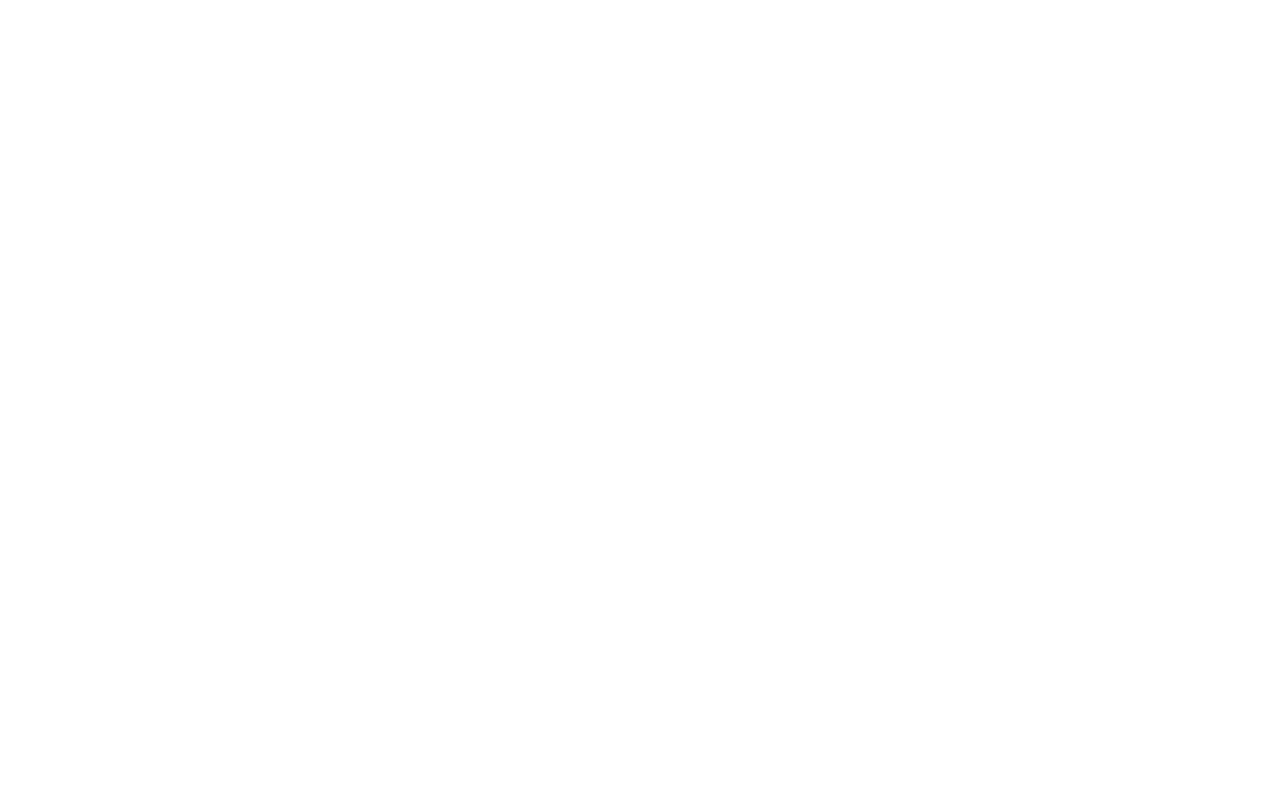
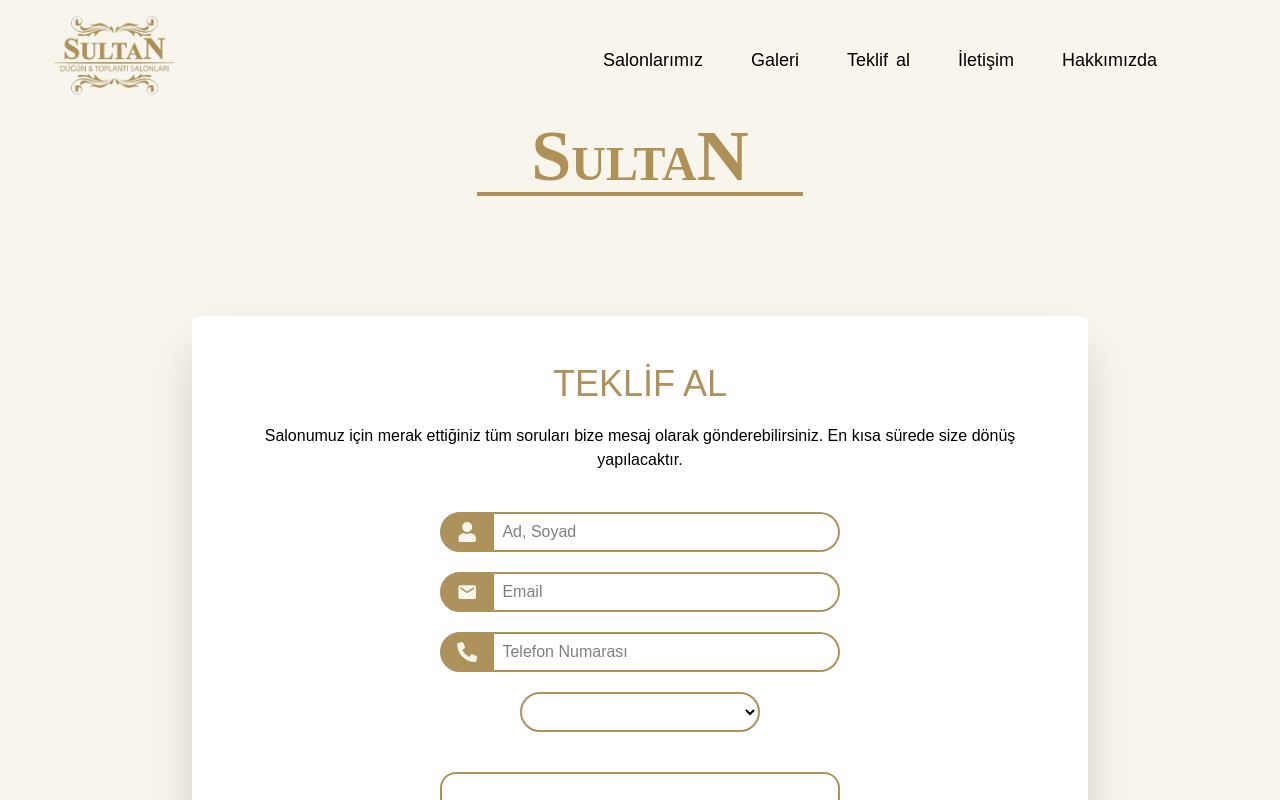
Before and after one commit to Vi303832/Sultan, a React (Vite) app: page /Teklif in a window 1280 px wide. Before the commit this address had no page. Shown: the top 800 px of the page. Built offline with nearby package versions, Linux system fonts and the light colour scheme.

Commit message:
Teklif Al Sayfası

```diff
--- a/src/App.jsx
+++ b/src/App.jsx
@@ -39,6 +39,13 @@
           </Layout >
 
         } />
+        <Route path="/Teklif" element={
+
+          <Layout >
+            <Teklif />
+          </Layout >
+
+        } />
 
 
       </Routes>
--- a/src/Sayfalar/Anasayfa.jsx
+++ b/src/Sayfalar/Anasayfa.jsx
@@ -35,7 +35,7 @@
     let navigate = useNavigate()
 
     return (
-        <div className='w-[100%] overflow-hidden relative min-h-screen '>
+        <div className='w-[100%] overflow-hidden relative min-h-screen bg-beyaz '>
             <img className='-rotate-45 -top-10 -left-16 absolute ' src={Heroicon} />
 
             <div className='mt-[15vh] flex justify-center items-center h-[80vh]'>
--- a/src/Sayfalar/Teklif.jsx
+++ b/src/Sayfalar/Teklif.jsx
@@ -1,8 +1,79 @@
 import React from 'react'
+import { FaUser } from "react-icons/fa";
+import { IoMdMail } from "react-icons/io";
+import { FaPhoneAlt } from "react-icons/fa";
+
 
 function Teklif() {
     return (
-        <div>Teklif</div>
+        <div className='min-h-[100vh] bg-beyaz'>
+
+            <div className='pt-[15vh] flex justify-center items-center flex-col gap-3 pb-30'>
+                <div className='text-sertaltin text-5xl font-scheherazade flex flex-col items-center font-bold'>
+                    <div className='font-bold'>
+                        <span className='text-7xl'>S</span>ULTA
+                        <span className='text-7xl'>N</span>
+                    </div>
+                    <div className='w-full flex flex-col items-center'>
+                        <hr className='text-center w-[150%]' />
+                        <hr className='text-center w-[150%]' />
+                        <hr className='text-center w-[150%]' />
+                        <hr className='text-center w-[150%]' />
+                    </div>
+                </div>
+
+            </div>
+            <div className='min-h-[60vh] flex  justify-center items-center pb-20 font-arial '>
+                <div className='bg-white w-[70%] mx-auto flex rounded-lg shadow-2xl justify-center items-center flex-col gap-10 p-12 max-md:w-full max-md:mx-5'>
+                    <div className='flex flex-col justify-center items-center gap-5'>
+                        <div className='text-4xl text-altin text-center'>TEKLİF AL</div>
+                        <div className='text-center'>Salonumuz için merak ettiğiniz tüm soruları bize mesaj olarak gönderebilirsiniz. En kısa sürede size dönüş yapılacaktır.
+
+                        </div>
+                    </div>
+                    <div className='flex flex-col gap-5 w-full items-center '>
+                        <div className='w-[50%] max-md:w-[70%]  h-10 flex justify-center items-center '><FaUser className='border-2 text-beyaz border-altin  bg-altin rounded-l-4xl h-10 w-[15%] p-2' /><input type='text' placeholder='Ad, Soyad' className=' outline-0  w-full h-full border-b-2 pl-2 border-altin  border-t-2 border-r-2 rounded-r-4xl' /></div>
+                        <div className='w-[50%] max-md:w-[70%] h-10 flex justify-center items-center '><IoMdMail className=' outline-0  border-2 text-beyaz border-altin  bg-altin rounded-l-4xl h-10 w-[15%] p-2' /><input placeholder='Email' type="email" className=' pl-2 w-full h-full border-b-2 border-altin  border-t-2 border-r-2 rounded-r-4xl outline-0' /></div>
+                        <div className='w-[50%] max-md:w-[70%] h-10 flex justify-center items-center '><FaPhoneAlt className='border-2 outline-0  text-beyaz border-altin  bg-altin rounded-l-4xl h-10 w-[15%] p-2' /><input type="tel" placeholder='Telefon Numarası' className='w-full h-full border-b-2 pl-2 border-altin  border-t-2 border-r-2 rounded-r-4xl outline-0' /></div>
+                        <div className='w-[30%] max-md:w-[50%] rounded-4xl h-10 flex justify-center items-center border-2 border-altin'>
+                            <select className='w-full h-full border-0 outline-0'>
+                                <option>
+                                </option>
+                                <option>
+                                    Düğün Organizasyonu
+                                </option>
+                                <option>
+                                    Sünnet Organizasyonu
+                                </option>
+                                <option>
+                                    Nişan Organizasyonu
+                                </option>
+                                <option>
+                                    Kına Organizasyonu
+                                </option>
+                                <option>
+                                    Toplantı,Seminer,Konferans
+                                </option>
+
+                            </select>
+
+                        </div>
+
+                    </div>
+                    <textarea className='w-[50%] h-[20vh] border-2 border-altin outline-0 rounded-2xl max-md:w-[70%]  py-1 px-2'></textarea>
+                    <button className='flex gap-2 px-8 py-2 text-beyaz justify-center items-center rounded-2xl cursor-pointer font-arial text-lg font-light bg-altin opacity-80'>
+                        Gönder
+                    </button>
+
+
+
+
+                </div>
+            </div>
+
+
+
+        </div>
     )
 }
 
```
